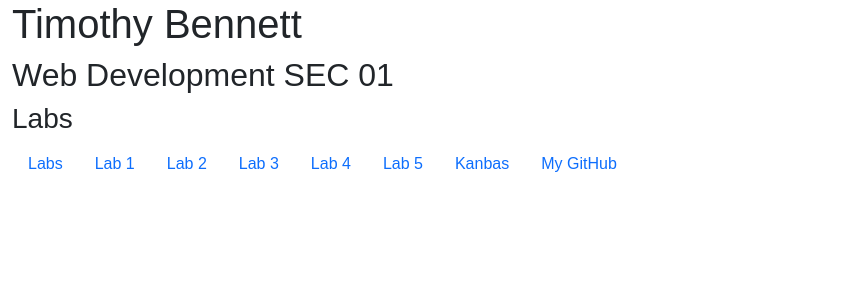
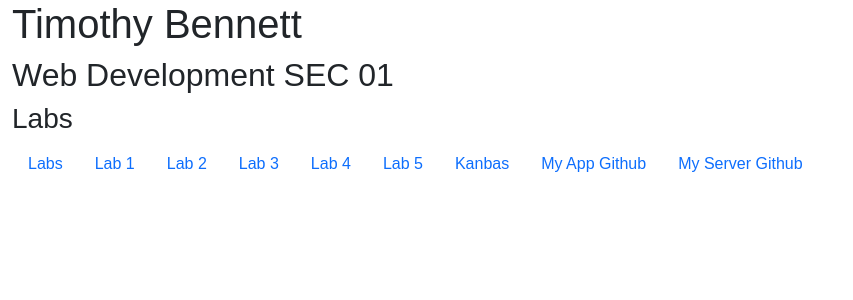
Before and after one commit to tntmancer/kanbas-react-web-app, a React (Create React App) app: page /#/Labs in a window 1280 px wide. Shown: the top 300 px of the page, without its empty margins (0-853 px from the left). Built offline with nearby package versions, Linux system fonts and the light colour scheme; no server answers.

Commit message:
Added link to server repo

```diff
--- a/src/Labs/TOC.tsx
+++ b/src/Labs/TOC.tsx
@@ -44,8 +44,13 @@
         </a>
       </li>
       <li className="nav-item">
-        <a id="wd-github" href="https://github.com/tntmancer/kanbas-react-web-app" className="nav-link">
-          My GitHub
+        <a id="wd-github-app" href="https://github.com/tntmancer/kanbas-react-web-app" className="nav-link">
+          My App Github
+        </a>
+      </li>
+      <li className="nav-item">
+        <a id="wd-github-server" href="https://github.com/tntmancer/kanbas-node-server-app" className="nav-link">
+          My Server Github
         </a>
       </li>
     </ul>
```
